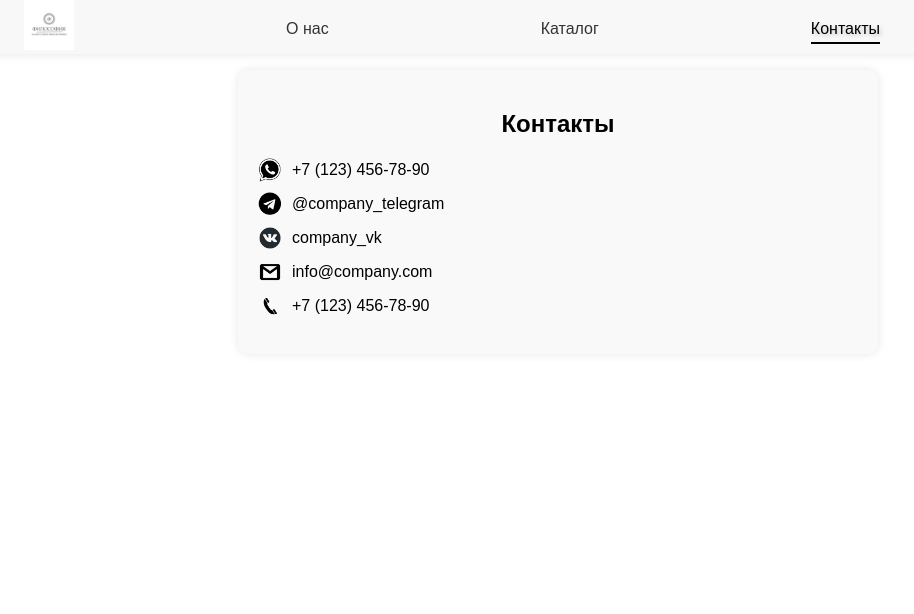
After one commit to WoodyDoodle/candles_shop, a Django app: page /contact/ in a window 1280 px wide. The commit adds this page. Shown: the top 614 px of the page, without its empty margins (82-996 px from the left). Run offline with Django 5.2, Linux system fonts and the light colour scheme.

Commit message:
working ad visual interface (templates)

```diff
--- a/catalog/views.py
+++ b/catalog/views.py
@@ -8,14 +8,19 @@ def index(request):
 
 def catalog(request):
     products = Product.objects.all()
-    context = {'products': products}
+    context = {
+        'products': products,
+        'current_page': 'shop',
+               }
     return render(request, 'html/shop.html', context)
 
 def about(request):
-    return render(request, 'html/about.html')
+    context = {'current_page': 'about'}
+    return render(request, 'html/about.html', context)
 
 def contact(request):
-    return render(request, 'html/contact.html')
+    context = {'current_page': 'contact'}
+    return render(request, 'html/contact.html', context)
 
 def products(request):
     return render(request, 'html/products.html')
--- a/static/css/styles.css
+++ b/static/css/styles.css
@@ -7,6 +7,11 @@ body {
 header {
     background-color: rgb(248, 248, 248);
     padding: 0px;
+    position:fixed;
+    top: 0;
+    z-index: 1000;
+    width:100%;
+    box-shadow: 0 0 10px rgba(0, 0, 0, 0.1);
 }
 
 nav ul {
@@ -22,6 +27,14 @@ nav ul li {
     padding-top: 20px;
 }
 
+nav ul li.active a {
+    color: #000;
+    border-bottom: 2px solid #000;
+    padding-bottom: 5px;
+    color: #000;
+    text-shadow: 2px 2px 4px rgba(0, 0, 0, 0.2);
+}
+
 nav ul img {
     margin: 0px;
 }
@@ -33,6 +46,7 @@ nav ul li a {
 
 main {
     padding: 20px;
+    padding-top: 70px;
 }
 
 section {
@@ -43,14 +57,46 @@ footer {
     background-color: rgba(248, 248, 248, 0.95);
     padding: 20px;
     text-align: center;
-    position:fixed;
+    position: fixed;
     left:0px;
     bottom:0px;
     height:60px;
     width:100%;
+    box-shadow: 0 0 10px rgba(0, 0, 0, 0.1);
+
 }
 
 /* Карточка товара */
+/*.product-card {
+    min-width: 200px;
+    max-width: 500px;
+    min-height: 200px;
+    max-height: 500px;
+    border: 1px solid #ccc;
+    padding: 80px;
+    margin: 10px;
+    display: inline-block;
+    vertical-align: top;
+    border-radius: 10px;
+    background-size: cover;
+    background-position: center;
+    box-shadow: 0 0 10px rgba(0, 0, 0, 0.4);
+    position: relative;
+
+}
+
+.product-info {
+    position: absolute;
+    bottom: 0;
+    left: 0;
+    right: 0;
+    background-color: rgba(0, 0, 0, 0.5);
+    color: #fff;
+    padding: 10px;
+    border-radius: 0 0 10px 10px;
+
+}*/
+
 .product-card {
     min-width: 200px;
     max-width: 500px;
@@ -61,9 +107,10 @@ footer {
     margin: 10px;
     display: inline-block;
     vertical-align: top;
-    border-radius: 15px;
+    border-radius: 10px;
     background-size: cover;
     background-position: center;
+    box-shadow: 0 0 10px rgba(0, 0, 0, 0.4);
     position: relative;
 }
 
@@ -75,13 +122,15 @@ footer {
     background-color: rgba(0, 0, 0, 0.5);
     color: #fff;
     padding: 10px;
-    border-radius: 0 0 15px 15px;
+    border-radius: 0 0 10px 10px;
 }
+
 
 .product-card h2 {
     font-size: 16px;
     margin: 0;
     padding: 0;
+
 }
 
 .product-card p {
@@ -105,3 +154,45 @@ footer {
     text-decoration: none;
     border-radius: 15px;
 }
+
+/* Контакты */
+.contact-info {
+    max-width: 600px;
+    margin: 0 auto;
+    padding: 20px;
+    background-color: #f9f9f9;
+    border-radius: 10px;
+    box-shadow: 0 0 10px rgba(0, 0, 0, 0.1);
+}
+
+.contact-info h2 {
+    font-size: 24px;
+    margin-bottom: 20px;
+    text-align: center;
+}
+
+.contact-info ul {
+    list-style: none;
+    padding: 0;
+}
+
+.contact-info li {
+    display: flex;
+    align-items: center;
+    margin-bottom: 10px;
+}
+
+.contact-info li img {
+    width: 24px;
+    height: 24px;
+    margin-right: 10px;
+}
+
+.contact-info li a {
+    color: #000;
+    text-decoration: none;
+}
+
+.contact-info li a:hover {
+    text-decoration: underline;
+}
--- a/templates/html/about.html
+++ b/templates/html/about.html
@@ -1 +1,4 @@
 {% extends "base.html" %}
+{% block content %}
+<h1>Философия</h1>
+{% endblock %}
--- a/templates/html/base.html
+++ b/templates/html/base.html
@@ -14,9 +14,9 @@
                 <a href="../shop">
                     <img src="../static/images/logo.png" style="height: 50px;">
                 </a>
-                <li><a href="#about">О нас</a></li>
-                <li><a href="#catalog">Каталог</a></li>
-                <li><a href="#contacts">Контакты</a></li>
+                <li{% if current_page == 'about' %} class="active"{% endif %}><a href="../about">О нас</a></li>
+                <li{% if current_page == 'shop' %} class="active"{% endif %}><a href="../shop">Каталог</a></li>
+                <li{% if current_page == 'contact' %} class="active"{% endif %}><a href="../contact">Контакты</a></li>
                 <li></li>
             </ul>
         </nav>
--- /dev/null
+++ b/templates/html/contact.html
@@ -0,0 +1,14 @@
+{% extends "base.html" %}
+{% block content %}
+<div class="contact-info">
+    <h2>Контакты</h2>
+    <ul>
+        <li><img src="../static/images/whatsapp.png" alt="WhatsApp"> +7 (123) 456-78-90</li>
+        <li><img src="../static/images/telegram.png" alt="Telegram"> @company_telegram</li>
+        <li><img src="../static/images/vk.png" alt="VK"> <a href="https://vk.com/company_vk">company_vk</a></li>
+        <li><img src="../static/images/email.png" alt="Email"> <a href="mailto:info@company.com">info@company.com</a></li>
+        <li><img src="../static/images/phone.png" alt="Phone"> +7 (123) 456-78-90</li>
+    </ul>
+</div>
+
+{% endblock %}
```
Also changed, not shown: static/images/email.png (added), static/images/phone.png (added), static/images/telegram.png (added), static/images/vk.png (added), static/images/whatsapp.png (added).
